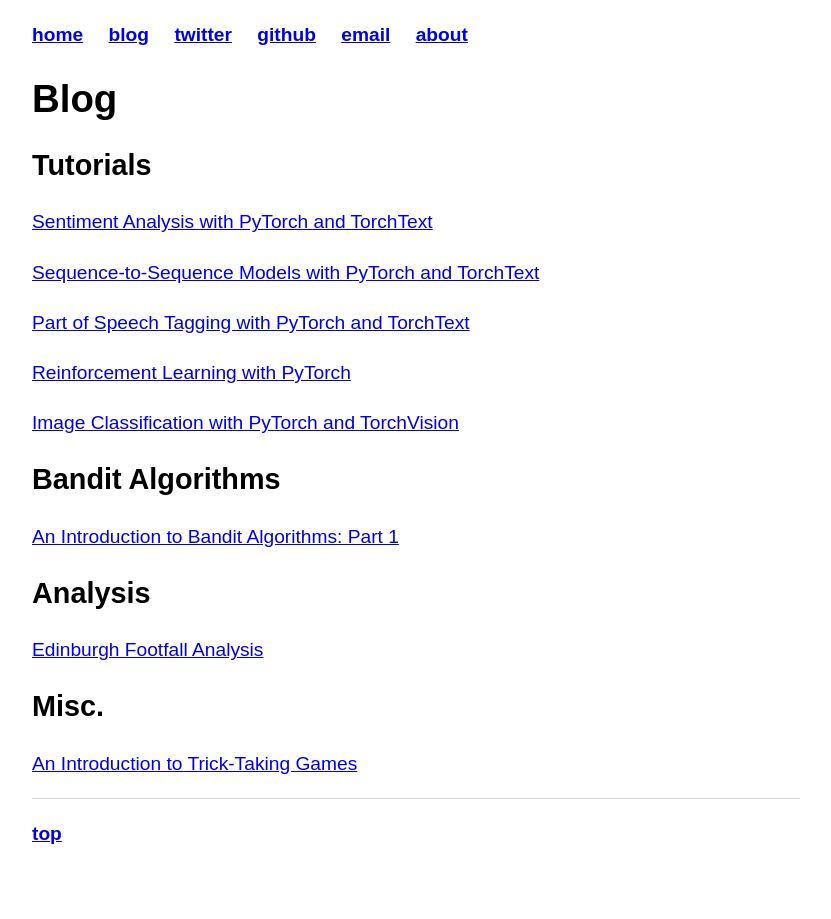
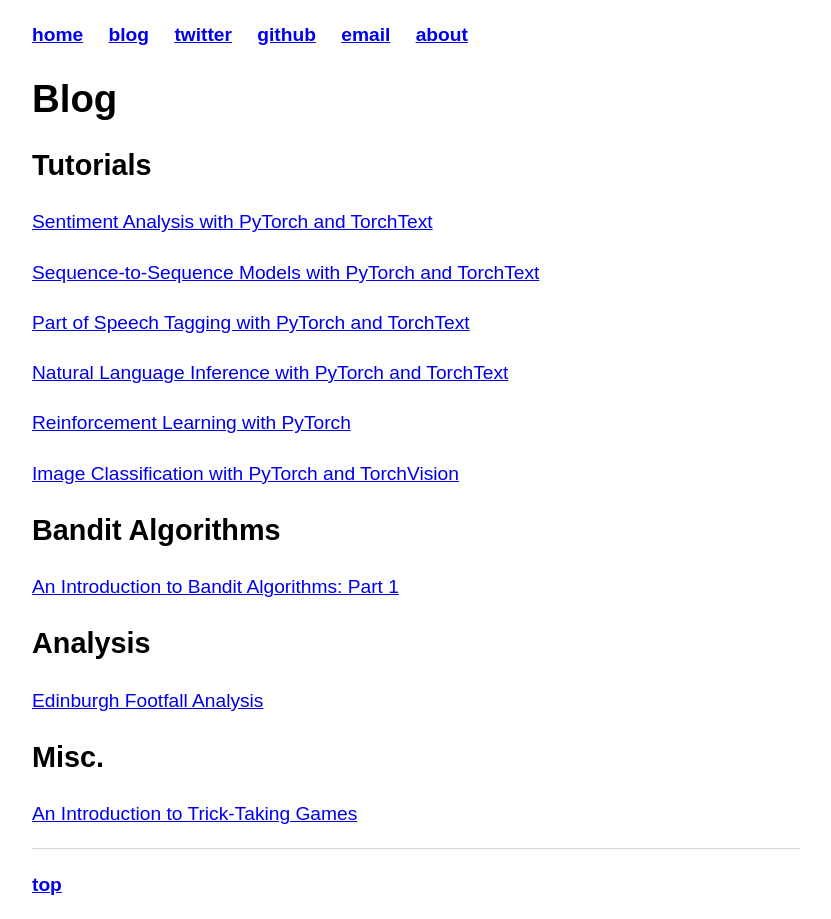
Before and after one commit to bentrevett/bentrevett.github.io, a Jekyll site: the page built from blog/index.html, in a window 1280 px wide. Shown: the whole page, without its empty margins (224-1055 px from the left). Built offline with Jekyll 4.4.1, drawn with Linux system fonts in a browser that asks for light colours.

Commit message:
nit picks
removed link to old homepage

added link to pytorch nli tutorials

```diff
--- a/blog/index.html
+++ b/blog/index.html
@@ -15,6 +15,7 @@
         <p><a href="https://github.com/bentrevett/pytorch-sentiment-analysis">Sentiment Analysis with PyTorch and TorchText</a></p>
 		<p><a href="https://github.com/bentrevett/pytorch-seq2seq">Sequence-to-Sequence Models with PyTorch and TorchText</a></p>
 		<p><a href="https://github.com/bentrevett/pytorch-pos-tagging">Part of Speech Tagging with PyTorch and TorchText</a></p>
+		<p><a href="https://github.com/bentrevett/pytorch-pos-nli">Natural Language Inference with PyTorch and TorchText</a></p>
 		<p><a href="https://github.com/bentrevett/pytorch-rl">Reinforcement Learning with PyTorch</a></p>
         <p><a href="https://github.com/bentrevett/pytorch-image-classification">Image Classification with PyTorch and TorchVision</a></p>
 
--- a/index.html
+++ b/index.html
@@ -8,4 +8,4 @@
 
   <p>Last updated: 05/04/18</p>
 
-  <p>See: <a href="old_index">the old version of this page</a><a href="fall">.</a></p>
+  <!--<p>See: <a href="old_index">the old version of this page</a><a href="fall">.</a></p>-->
```
